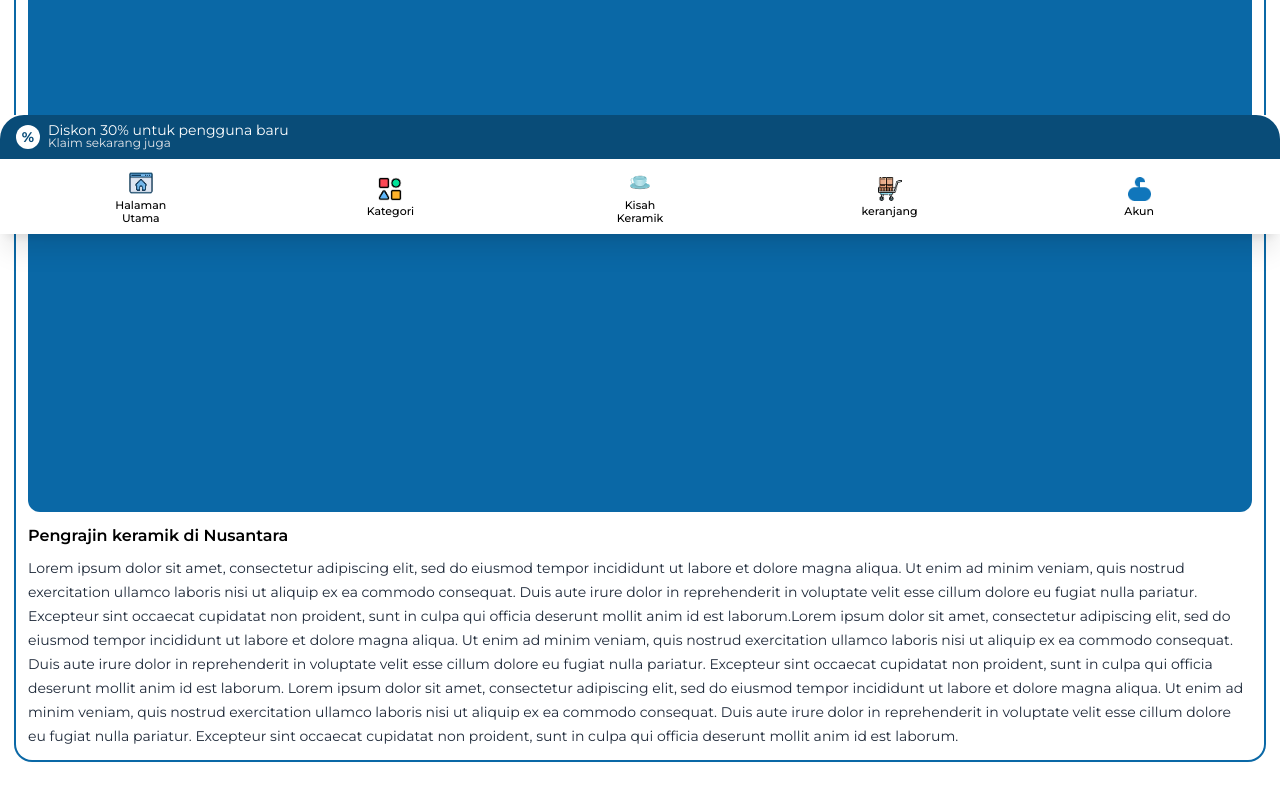
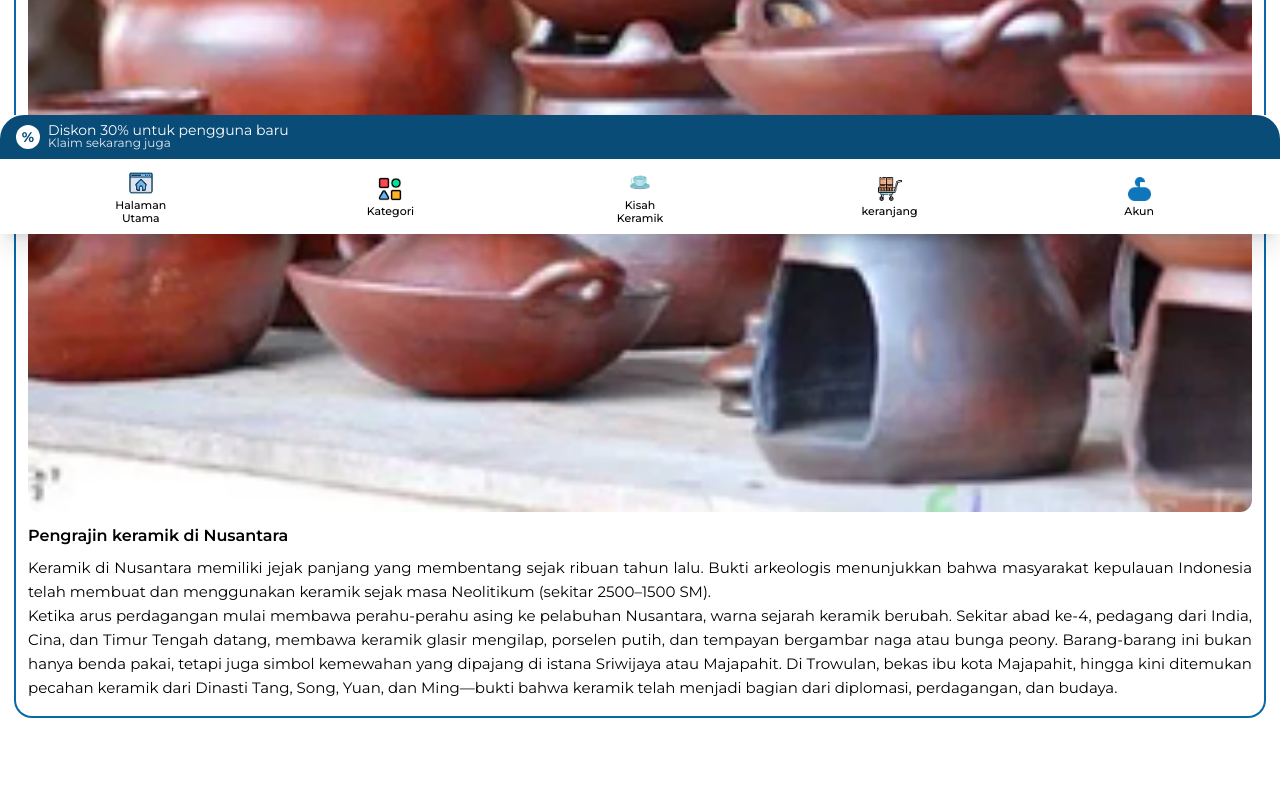
Before and after one commit to Snydexn/Plate-app, a React (Vite) app: page /kisah-keramik in a window 1280 px wide. Shown: the part 566-1366 px from the top of the page. Built offline with nearby package versions, Linux system fonts and the light colour scheme.

Commit message:
fix kisah keramik

```diff
--- a/src/pages/KisahKeramik.jsx
+++ b/src/pages/KisahKeramik.jsx
@@ -14,12 +14,33 @@ export default function KisahKeramik() {
         {/* Judul halaman */}
         <h1 className="text-lg font-semibold mt-3 mb-3">Kisah Keramik</h1>
         <article className="rounded-2xl ring-2 ring-[#0A68A6] bg-white p-3 shadow-sm">
-          <div className="rounded-xl bg-[#0A68A6] w-full aspect-[4/3] mb-3" />
-          <h2 className="text-base font-semibold mb-2">
-            Pengrajin keramik di Nusantara
-          </h2>
-          <p className="text-sm text-gray-800 leading-6">{lorem}{lorem} {lorem}</p>
-        </article>
+        <img
+          src="/assets/kisahkeramik.png"
+          alt="Kisah Keramik"
+          className="rounded-xl w-full aspect-[4/3] object-cover mb-3"
+        />
+        <h2 className="text-base font-semibold mb-2">
+          Pengrajin keramik di Nusantara
+        </h2>
+
+        <p className="text-[15px] text-black leading-6 text-justify">
+          Keramik di Nusantara memiliki jejak panjang yang membentang sejak ribuan tahun lalu.
+          Bukti arkeologis menunjukkan bahwa masyarakat kepulauan Indonesia telah membuat
+          dan menggunakan keramik sejak masa Neolitikum (sekitar 2500–1500 SM).
+        </p>
+
+        <p className="text-[15px] text-black leading-6 mb-1 text-justify">
+          Ketika arus perdagangan mulai membawa perahu-perahu asing ke pelabuhan Nusantara,
+          warna sejarah keramik berubah. Sekitar abad ke-4, pedagang dari India, Cina, dan
+          Timur Tengah datang, membawa keramik glasir mengilap, porselen putih, dan tempayan
+          bergambar naga atau bunga peony. Barang-barang ini bukan hanya benda pakai,
+          tetapi juga simbol kemewahan yang dipajang di istana Sriwijaya atau Majapahit.
+          Di Trowulan, bekas ibu kota Majapahit, hingga kini ditemukan pecahan keramik dari
+          Dinasti Tang, Song, Yuan, dan Ming—bukti bahwa keramik telah menjadi bagian dari
+          diplomasi, perdagangan, dan budaya.
+        </p>
+      </article>
+
         <div className="h-5" />
       </main>
 
```
Also changed, not shown: public/assets/kisahkeramik.png (added).
